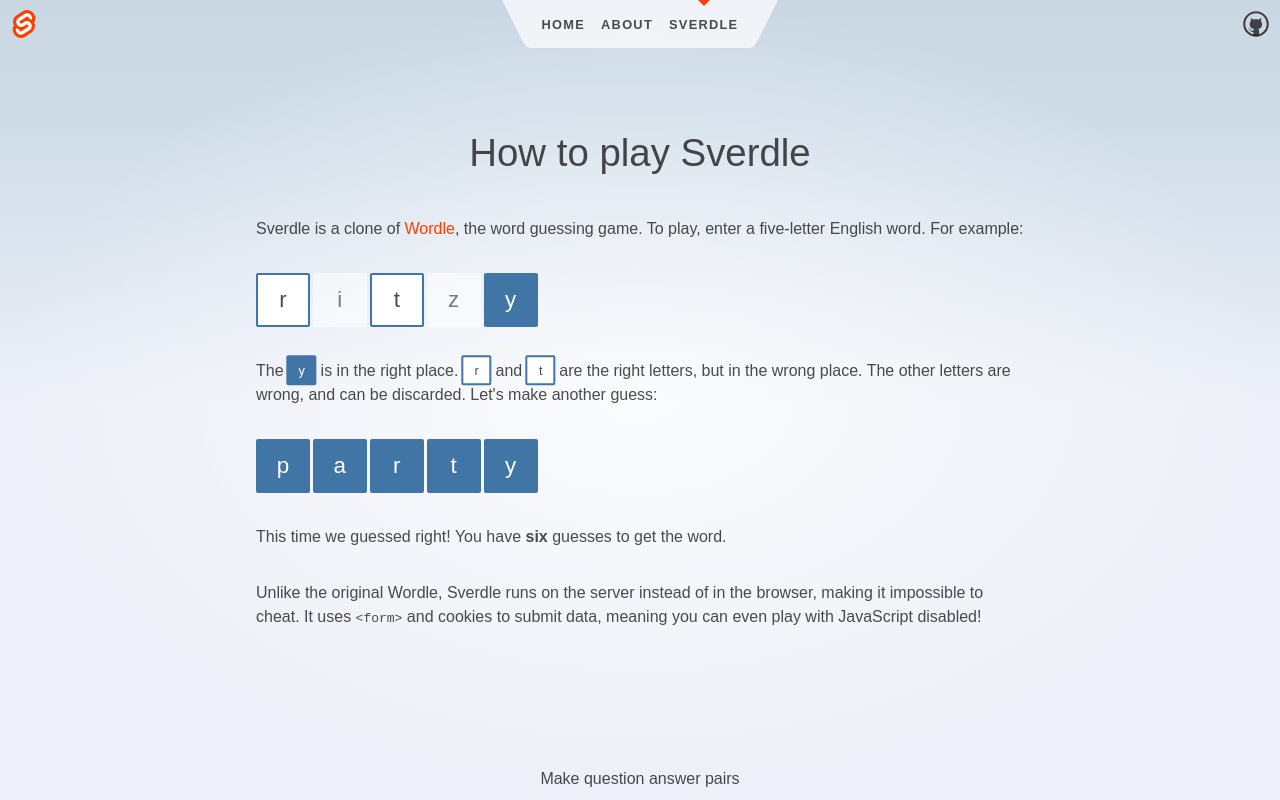
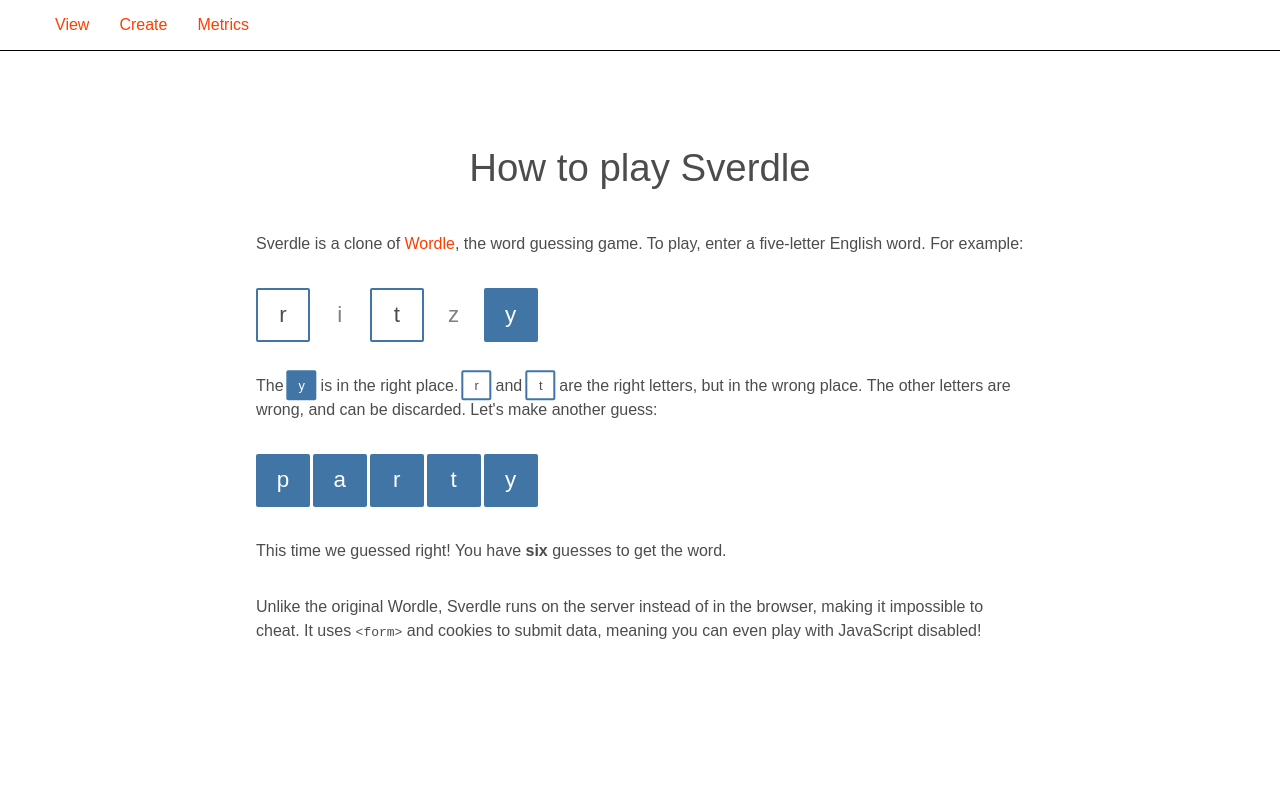
Before and after one commit to niole/free_text_submission_app, a SvelteKit app: page /sverdle/how-to-play in a window 1280 px wide. Built offline with nearby package versions, Linux system fonts and the light colour scheme.

Commit message:
Refactor to have three pages

```diff
--- a/src/app.css
+++ b/src/app.css
@@ -19,15 +19,6 @@
 body {
 	min-height: 100vh;
 	margin: 0;
-	background-attachment: fixed;
-	background-color: var(--color-bg-1);
-	background-size: 100vw 100vh;
-	background-image: radial-gradient(
-			50% 50% at 50% 50%,
-			rgba(255, 255, 255, 0.75) 0%,
-			rgba(255, 255, 255, 0) 100%
-		),
-		linear-gradient(180deg, var(--color-bg-0) 0%, var(--color-bg-1) 15%, var(--color-bg-2) 50%);
 }
 
 h1,
--- a/src/lib/domain/models/metric.ts
+++ b/src/lib/domain/models/metric.ts
@@ -93,8 +93,6 @@
             UserDbModel,
         ],
     });
-    console.log(answers.map(x => x.toJSON()));
-    console.log(startTimes.map(x => x.toJSON()));
 
     // returns question answer pairs with a user's metrics, when they answered correctly, how long they spent, when they started
     // { question, userAnswer, pairId, email, correct, totalVisits, totalTimeSpentMinutes, start, end }
--- a/src/routes/+layout.svelte
+++ b/src/routes/+layout.svelte
@@ -1,21 +1,34 @@
 <script>
-	import Header from './Header.svelte';
 	import '../app.css';
 </script>
 
 <div class="app">
-	<Header />
-
+	<nav>
+		<ol>
+			<li><a href="/">View</a></li>
+			<li><a href="/create">Create</a></li>
+			<li><a data-sveltekit-preload-data="false" href="/view_metrics">Metrics</a></li>
+		</ol>
+	</nav>
 	<main>
 		<slot />
 	</main>
-
-	<footer>
-	Make question answer pairs
-	</footer>
 </div>
 
 <style>
+
+	nav {
+		border-bottom: 1px solid black;
+	}
+
+	nav ol {
+		display: flex;
+	}
+	nav li {
+		list-style-type: none;
+		padding-left: 15px;
+		padding-right: 15px;
+	}
 	.app {
 		display: flex;
 		flex-direction: column;
--- a/src/routes/Header.svelte
+++ /dev/null
@@ -1,129 +0,0 @@
-<script>
-	import { page } from '$app/stores';
-	import logo from '$lib/images/svelte-logo.svg';
-	import github from '$lib/images/github.svg';
-</script>
-
-<header>
-	<div class="corner">
-		<a href="https://kit.svelte.dev">
-			<img src={logo} alt="SvelteKit" />
-		</a>
-	</div>
-
-	<nav>
-		<svg viewBox="0 0 2 3" aria-hidden="true">
-			<path d="M0,0 L1,2 C1.5,3 1.5,3 2,3 L2,0 Z" />
-		</svg>
-		<ul>
-			<li aria-current={$page.url.pathname === '/' ? 'page' : undefined}>
-				<a href="/">Home</a>
-			</li>
-			<li aria-current={$page.url.pathname === '/about' ? 'page' : undefined}>
-				<a href="/about">About</a>
-			</li>
-			<li aria-current={$page.url.pathname.startsWith('/sverdle') ? 'page' : undefined}>
-				<a href="/sverdle">Sverdle</a>
-			</li>
-		</ul>
-		<svg viewBox="0 0 2 3" aria-hidden="true">
-			<path d="M0,0 L0,3 C0.5,3 0.5,3 1,2 L2,0 Z" />
-		</svg>
-	</nav>
-
-	<div class="corner">
-		<a href="https://github.com/sveltejs/kit">
-			<img src={github} alt="GitHub" />
-		</a>
-	</div>
-</header>
-
-<style>
-	header {
-		display: flex;
-		justify-content: space-between;
-	}
-
-	.corner {
-		width: 3em;
-		height: 3em;
-	}
-
-	.corner a {
-		display: flex;
-		align-items: center;
-		justify-content: center;
-		width: 100%;
-		height: 100%;
-	}
-
-	.corner img {
-		width: 2em;
-		height: 2em;
-		object-fit: contain;
-	}
-
-	nav {
-		display: flex;
-		justify-content: center;
-		--background: rgba(255, 255, 255, 0.7);
-	}
-
-	svg {
-		width: 2em;
-		height: 3em;
-		display: block;
-	}
-
-	path {
-		fill: var(--background);
-	}
-
-	ul {
-		position: relative;
-		padding: 0;
-		margin: 0;
-		height: 3em;
-		display: flex;
-		justify-content: center;
-		align-items: center;
-		list-style: none;
-		background: var(--background);
-		background-size: contain;
-	}
-
-	li {
-		position: relative;
-		height: 100%;
-	}
-
-	li[aria-current='page']::before {
-		--size: 6px;
-		content: '';
-		width: 0;
-		height: 0;
-		position: absolute;
-		top: 0;
-		left: calc(50% - var(--size));
-		border: var(--size) solid transparent;
-		border-top: var(--size) solid var(--color-theme-1);
-	}
-
-	nav a {
-		display: flex;
-		height: 100%;
-		align-items: center;
-		padding: 0 0.5rem;
-		color: var(--color-text);
-		font-weight: 700;
-		font-size: 0.8rem;
-		text-transform: uppercase;
-		letter-spacing: 0.1em;
-		text-decoration: none;
-		transition: color 0.2s linear;
-	}
-
-	a:hover {
-		color: var(--color-theme-1);
-	}
-</style>
```
Also changed, not shown: src/routes/+page.server.ts (+1 -34 lines), src/routes/+page.svelte (+13 -76 lines), src/routes/create/+page.server.ts (added, +50 -0 lines), src/routes/create/+page.svelte (added, +91 -0 lines).
